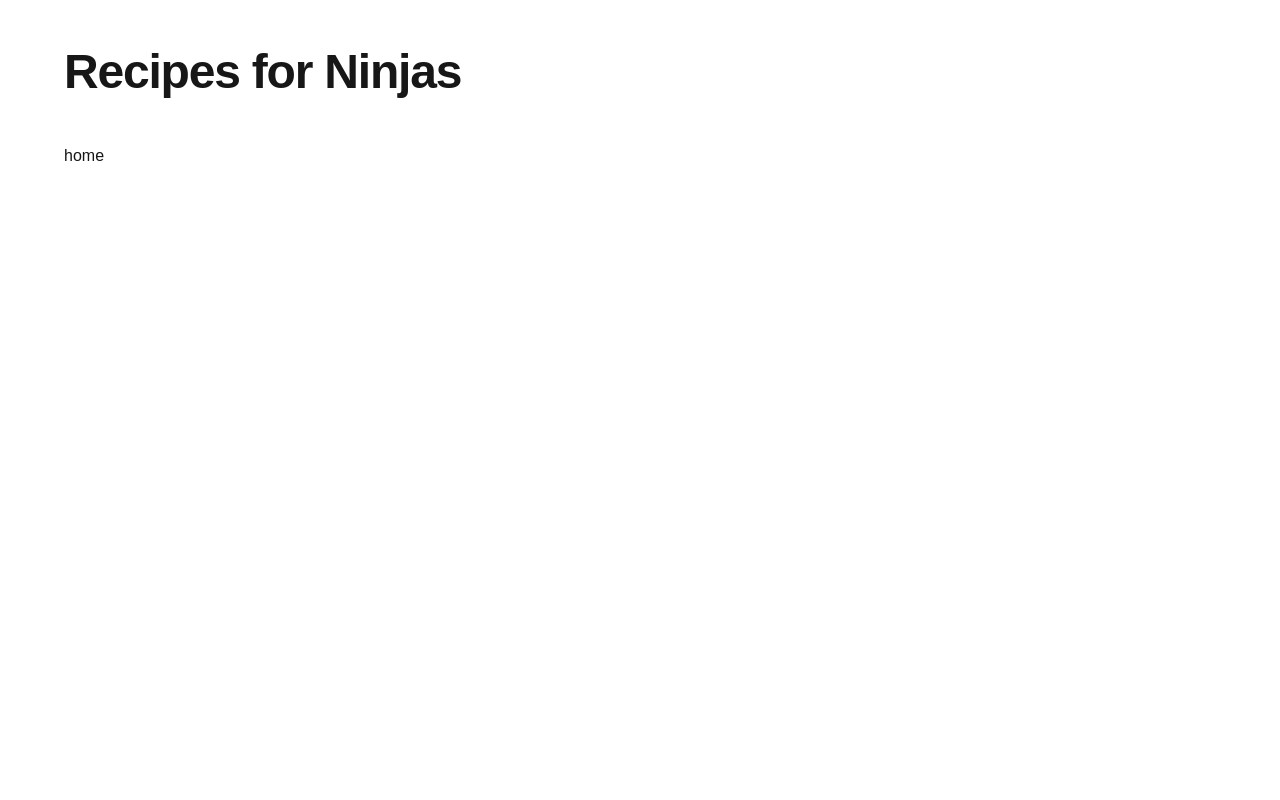
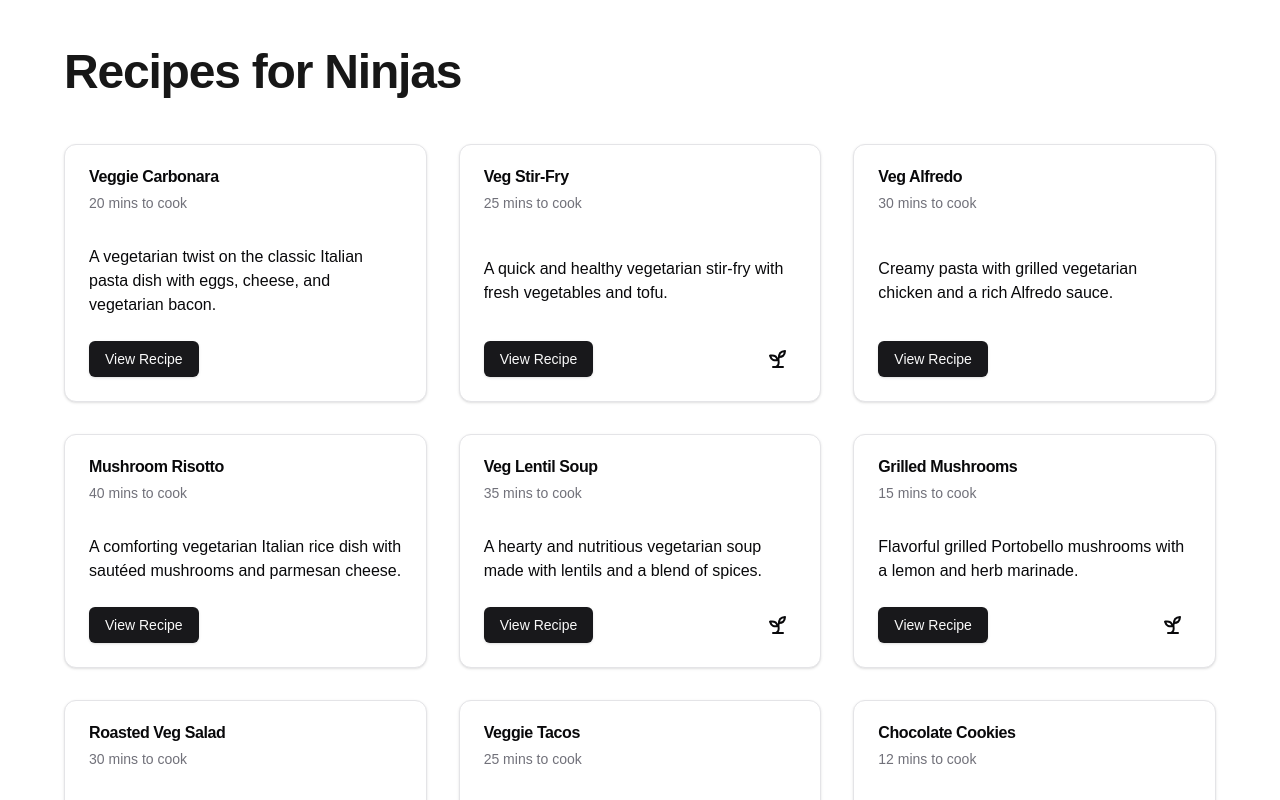
Before and after one commit to Mig-uel/shadcn-ui-crash-course, a Next.js app: page / in a window 1280 px wide. Shown: the top 800 px of the page. Built offline with nearby package versions, Linux system fonts and the light colour scheme; data requests are answered from the project's data file.

Commit message:
chore: Update Home page to display recipes using Card components and fetch data from mock API

```diff
--- a/app/page.tsx
+++ b/app/page.tsx
@@ -1,3 +1,14 @@
+import { Button } from '@/components/ui/button'
+import {
+  Card,
+  CardContent,
+  CardDescription,
+  CardFooter,
+  CardHeader,
+  CardTitle,
+} from '@/components/ui/card'
+import { Sprout } from 'lucide-react'
+
 interface Recipe {
   title: string
   image: string
@@ -7,6 +18,39 @@
   id: string
 }
 
-export default function Home() {
-  return <main>home</main>
+async function getRecipes(): Promise<Recipe[]> {
+  return await (await fetch('http://localhost:5000/recipes')).json()
 }
+
+export default async function Home() {
+  const recipes = await getRecipes()
+
+  return (
+    <main>
+      <div className='grid grid-cols-3 gap-8'>
+        {recipes.map((recipe) => (
+          <Card key={recipe.id} className='flex flex-col justify-between'>
+            <CardHeader className='flex flex-row gap-4 items-center'>
+              {/* TODO: avatar */}
+              <div>
+                <CardTitle>{recipe.title}</CardTitle>
+                <CardDescription>{recipe.time} mins to cook</CardDescription>
+              </div>
+            </CardHeader>
+            <CardContent>
+              <p>{recipe.description}</p>
+            </CardContent>
+            <CardFooter className='flex justify-between gap-3'>
+              <Button>View Recipe</Button>
+              {recipe.vegan && (
+                <Button variant='ghost' size='icon'>
+                  <Sprout />
+                </Button>
+              )}
+            </CardFooter>
+          </Card>
+        ))}
+      </div>
+    </main>
+  )
+}
```
